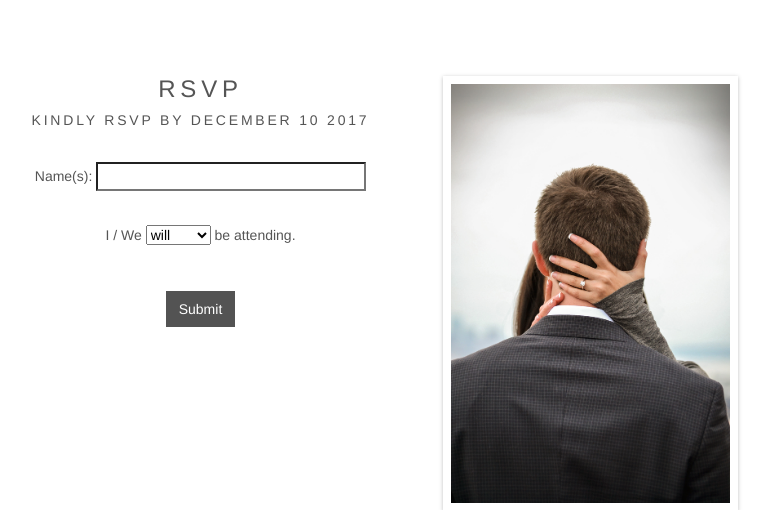
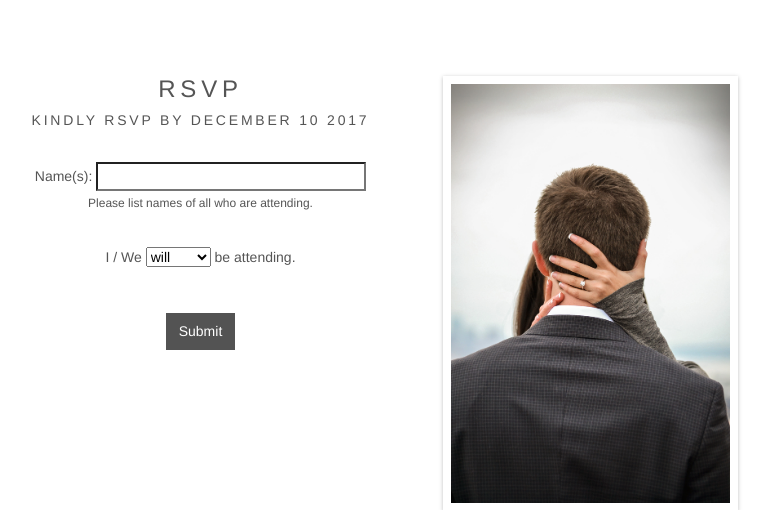
Before and after one commit to fmarvez/linaresburrowswedding, a PHP site: page /rsvp.php in a window 1280 px wide. Shown: the part 275-785 px from the top of the page, without its empty margins (277-1048 px from the left). Run offline with PHP 8.4, Linux system fonts and the light colour scheme; some libraries are stand-ins or nearby versions.

Commit message:
RSVP list all names

```diff
--- a/rsvp.php
+++ b/rsvp.php
@@ -18,6 +18,8 @@ require_once("includes/header.php");
 
                         	<form method="post" action="form.php" class="bio">
                         		Name(s): <input type="text" name="name" size="30">
+                        		<br>
+                        		<span style="font-size: 12px !important;" > Please list names of all who are attending.</span>
                         		<p>&nbsp;<p>
                         		I / We
                         		<select name="cars">
```
